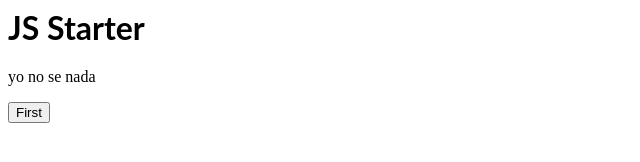
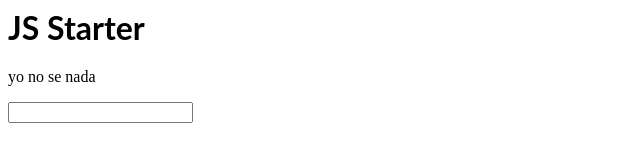
Before and after one commit to oltlam/js-ymgmxz, a website with bundled scripts: page index.html in a window 1280 px wide. Shown: the whole page, without its empty margins (0-640 px from the left). Built offline with nearby package versions, Linux system fonts and the light colour scheme.

Commit message:
2 files modified

```diff
--- a/index.html
+++ b/index.html
@@ -1,4 +1,5 @@
 <div id="app"></div>
 <script src="index.js"></script>
-<p id="texto"> yo no se nada </p>
-<button id="testb" onclick=testing()>First</button>
+<p id="texto">yo no se nada</p>
+<!--button id="testb" onclick=testing()>First</button-->
+<input id="texto1" onkeyup="changetexto()">
--- a/index.js
+++ b/index.js
@@ -7,5 +7,9 @@ appDiv.innerHTML = `<h1>JS Starter</h1>`;
 
 function testing(){
   document.getElementById("testb").innerText = "ar";
-  document.getElementById("texto").style.color= "blue";
+  //document.getElementById("texto").style.color= "blue";
 }
+function changetexto(){
+
+  document.getElementById("texto1").innerText = document.getElementById("texto").innerText;
+}
```
